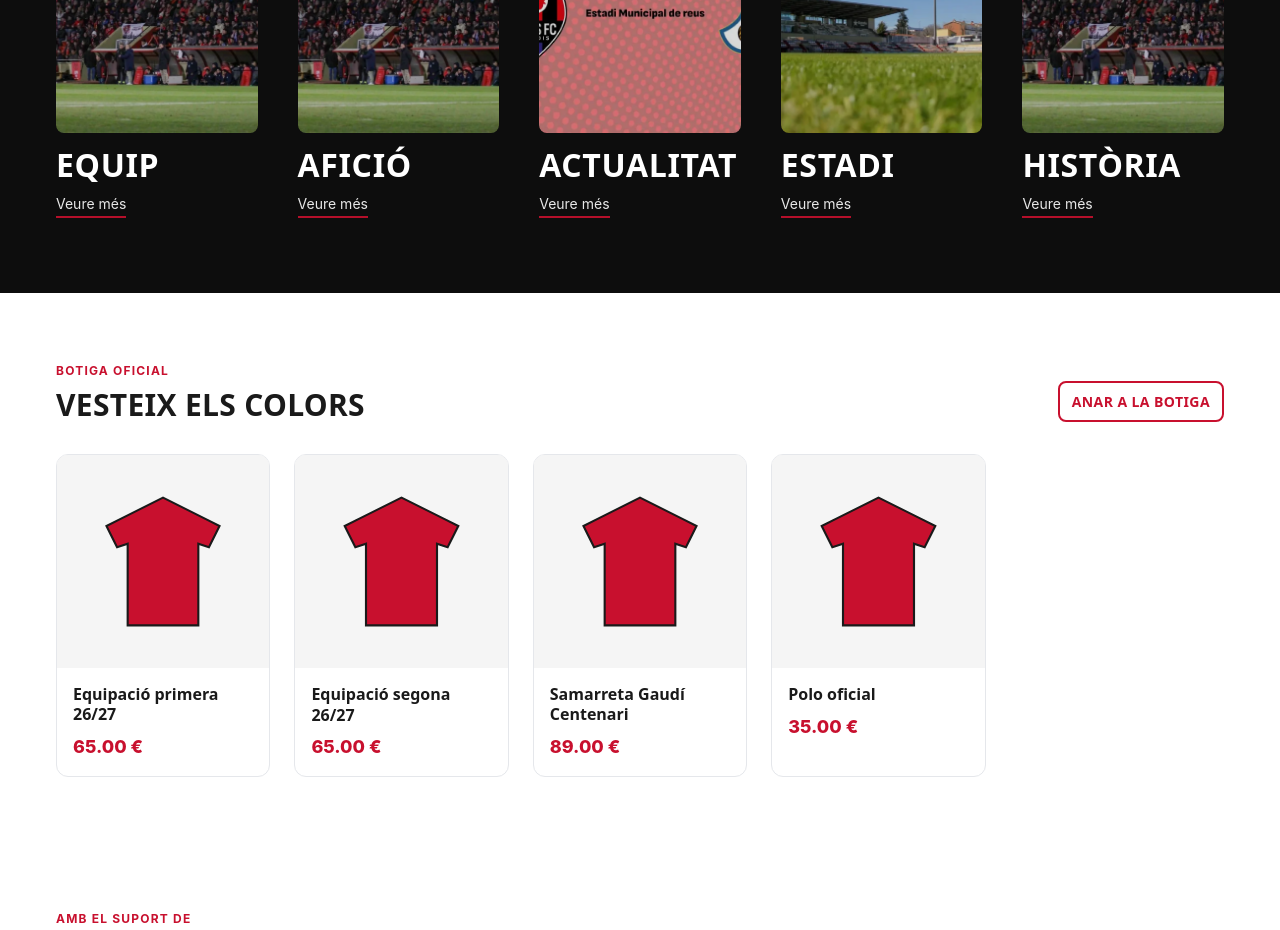
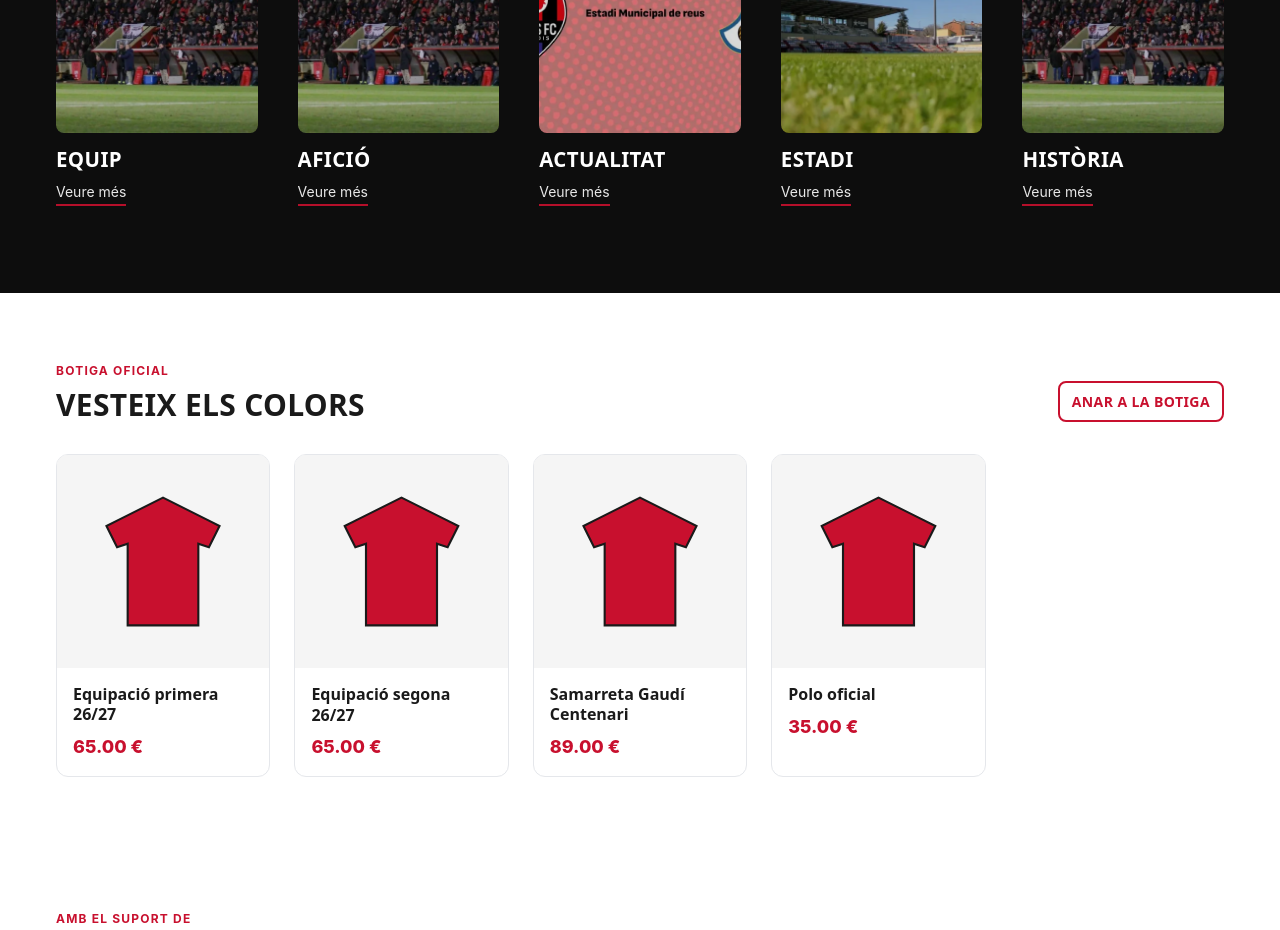
Before and after one commit to polb1/rework-RFCR, a React (Vite) app: page / in a window 1280 px wide. Shown: the part 2260-3190 px from the top of the page. Built offline with nearby package versions, Linux system fonts and the light colour scheme; no server answers.

Commit message:
Home tiles: label mes petit i wrap forcat, hover sense scale (nomes lift) per no envair veins

```diff
--- a/src/pages/Home/Home.module.css
+++ b/src/pages/Home/Home.module.css
@@ -196,8 +196,12 @@
 }
 .featTile:hover,
 .featTile:focus-visible {
-  transform: scale(1.05) translateY(-6px);
+  transform: translateY(-8px);
   z-index: 3;
+}
+.featTile:hover .featImgWrap,
+.featTile:focus-visible .featImgWrap {
+  box-shadow: 0 20px 40px rgba(0,0,0,0.4);
 }
 .featImgWrap {
   position: relative;
@@ -229,15 +233,22 @@
   min-height: 96px;
   display: flex; flex-direction: column;
   gap: var(--space-2);
+  min-width: 0;
+  overflow: hidden;
 }
 .featLabel {
+  display: block;
   font-family: var(--font-display, inherit);
-  font-size: clamp(1.5rem, 2.5vw, 2.5rem);
+  font-size: clamp(1.1rem, 1.6vw, 1.75rem);
   font-weight: 900;
   text-transform: uppercase;
   letter-spacing: 0.02em;
   color: var(--color-text-on-dark);
   line-height: 1;
+  max-width: 100%;
+  word-break: break-word;
+  overflow-wrap: anywhere;
+  hyphens: auto;
 }
 .featMore {
   font-size: var(--text-sm);
```
